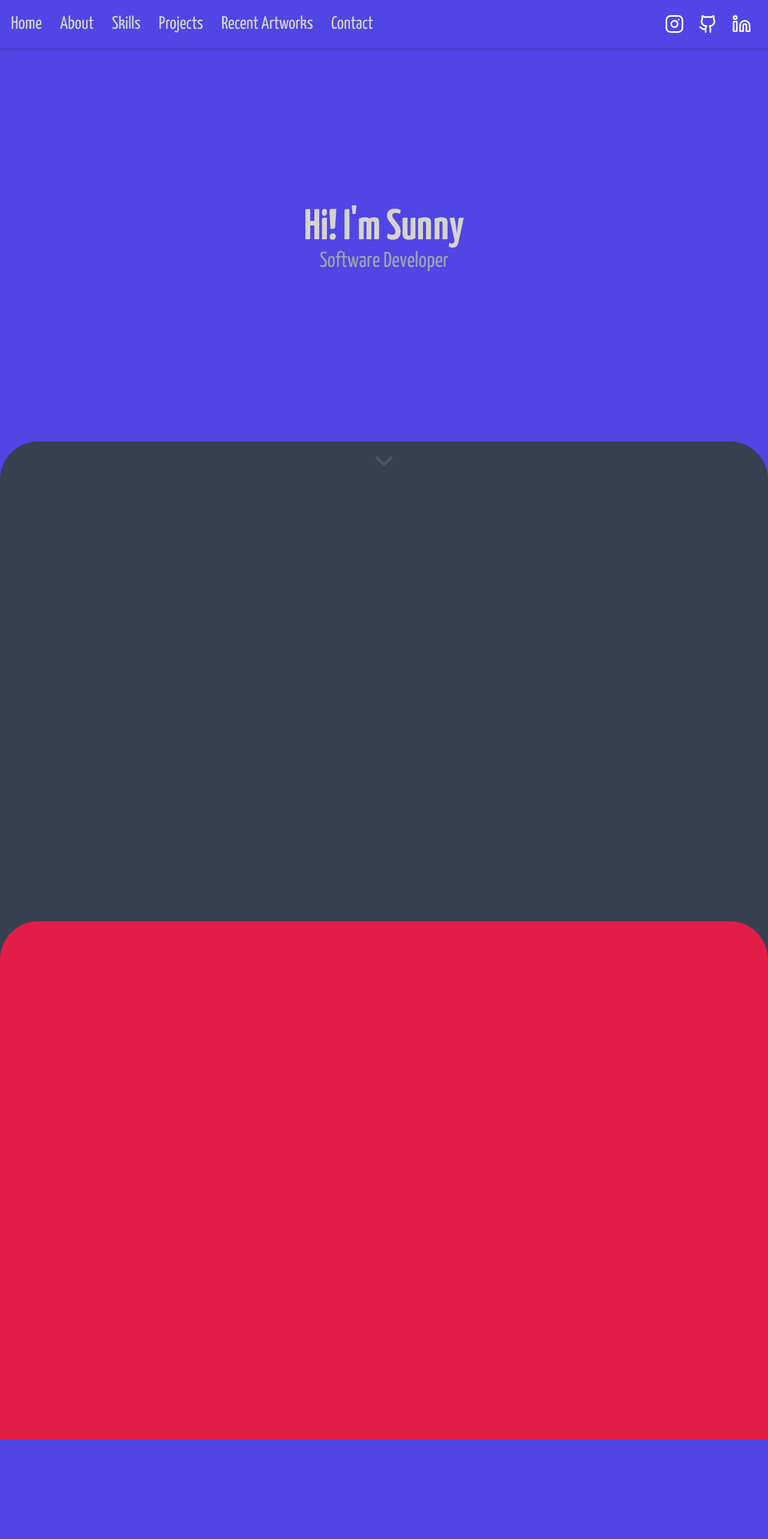
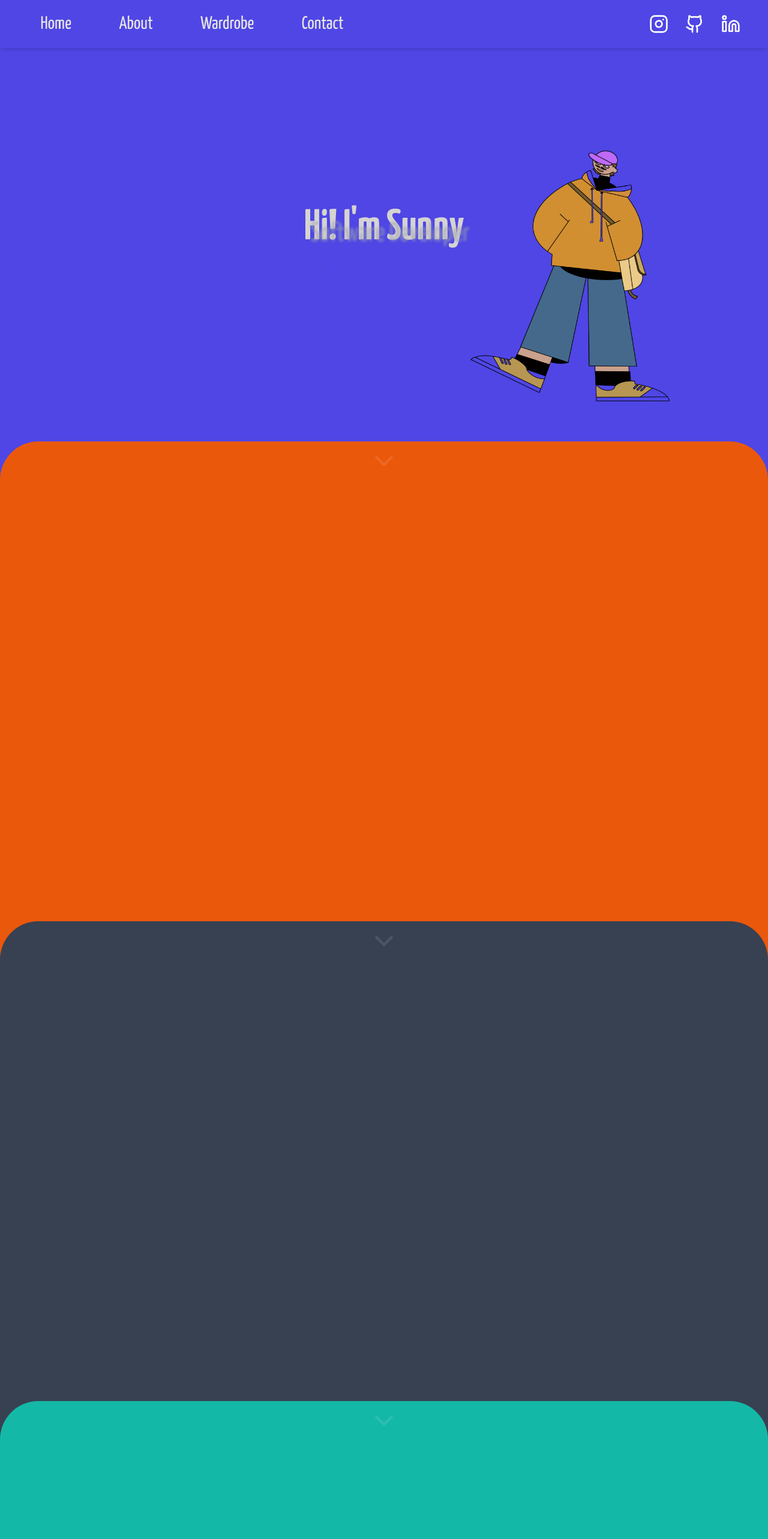
Before and after one commit to SunnyAnter/portfolio, a Next.js app: page / in a window 1280 px wide. Shown: the top 2566 px of the page at 60% size. Before the commit the page ends 2400 px from the top, so only its background shows below. Built offline with nearby package versions, Linux system fonts and the light colour scheme.

Commit message:
feat: color change and character add

```diff
--- a/src/app/page.js
+++ b/src/app/page.js
@@ -1,7 +1,8 @@
 import NavBar from "../components/nav-bar";
 import About from "../components/about";
-import Skills from "../components/skills";
+import Wardrobe from "../components/wardrobe";
 import Welcome from "../components/welcome";
+import Contact from "../components/contact"
 
 export default function Page() {
   return (
@@ -9,7 +10,8 @@ export default function Page() {
     <NavBar/>
       <Welcome/>
       <About />
-      <Skills />
+      <Wardrobe />
+      <Contact />
     </>
   );
 }
--- a/src/components/about.jsx
+++ b/src/components/about.jsx
@@ -1,11 +1,18 @@
+import { ChevronDown } from "lucide-react";
+
 export default function About() {
   return (
     <>
       <div
         id="about"
-        className="min-h-[100vh] flex flex-col justify-end items-center bg-gray-700"
+        className="min-h-[100vh] flex flex-col justify-end items-center bg-orange-600"
       >
-        <a className=" bg-rose-600 w-full h-16 rounded-t-full" href="#skills" />
+        <a
+          className="absolute bottom-[-100vh] bg-gray-700 w-full h-16 rounded-t-full flex flex-col items-center pt-2"
+          href="#wardrobe"
+        >
+          <ChevronDown color="white" size={50} className="opacity-10" />
+        </a>
       </div>
     </>
   );
--- /dev/null
+++ b/src/components/contact.jsx
@@ -0,0 +1,12 @@
+export default function Contact() {
+  return (
+    <>
+      <div
+        id="contact"
+        className="min-h-[100vh] flex flex-col justify-center items-center bg-teal-500"
+      >
+        <a href="mailto:sunnyelianter@gmail.com">mail</a>
+      </div>
+    </>
+  );
+}
--- a/src/components/nav-bar.jsx
+++ b/src/components/nav-bar.jsx
@@ -4,15 +4,21 @@ export default function NavBar() {
   return (
     <>
       <div className="top-0 fixed h-[10%] w-full flex justify-between items-center shadow-md">
-        <div className="flex gap-3 text-3xl text-stone-300 items-center w-[50%] justify-evenly">
-          <a href="#home" className="hover:text-gray-400">Home</a>
-          <a href="#about" className="hover:text-gray-400">About</a>
-          <a href="#skills" className="hover:text-gray-400">Skills</a>
-          <a href="#projects" className="hover:text-gray-400">Projects</a>
-          <a href="#skills" className="hover:text-gray-400">Recent Artworks</a>
-          <a href="#contact" className="hover:text-gray-400">Contact</a>
+        <div className="flex gap-3 text-3xl text-stone-200 items-center w-[50%] justify-evenly">
+          <a href="#home" className="hover:text-gray-400">
+            Home
+          </a>
+          <a href="#about" className="hover:text-gray-400">
+            About
+          </a>
+          <a href="#wardrobe" className="hover:text-gray-400">
+            Wardrobe
+          </a>
+          <a href="#contact" className="hover:text-gray-400">
+            Contact
+          </a>
         </div>
-        <div className="flex justify-around items-center pr-5 gap-2">
+        <div className="flex justify-end items-center gap-3 w-[50%] pr-[3%]">
           <Link
             className="w-12 h-12 rounded-xl border-white border-solid border-1 flex justify-center items-center hover:bg-gray-400"
             href="https://www.instagram.com/sunny.anter/"
--- a/src/components/skills.jsx
+++ /dev/null
@@ -1,11 +0,0 @@
-export default function Skills() {
-  return (
-    <>
-      <div
-        id="skills"
-        className="min-h-[100vh] flex flex-col justify-center items-center bg-rose-600"
-      >
-      </div>
-    </>
-  );
-}
--- /dev/null
+++ b/src/components/wardrobe.jsx
@@ -0,0 +1,18 @@
+import { ChevronDown } from "lucide-react";
+export default function Wardrobe() {
+  return (
+    <>
+      <div
+        id="wardrobe"
+        className="min-h-[100vh] flex flex-col justify-center items-center bg-gray-700"
+      >
+        <a
+          className="absolute bottom-[-200vh] bg-teal-500 w-full h-16 rounded-t-full flex flex-col items-center pt-2"
+          href="#contact"
+        >
+          <ChevronDown color="white" size={50} className="opacity-10" />
+        </a>
+      </div>
+    </>
+  );
+}
--- a/src/components/welcome.jsx
+++ b/src/components/welcome.jsx
@@ -1,5 +1,7 @@
 import { FlipWords } from "./flip-words";
 import { ChevronDown } from "lucide-react";
+import Sunny from '../../public/SunnyWelcome.PNG'
+import Image from "next/image";
 
 export default function Welcome() {
     const words = [
@@ -12,17 +14,27 @@ export default function Welcome() {
 
   return (
     <>
-      <div id="home" className="min-h-[100vh] flex flex-col justify-center items-center">
+      <div
+        id="home"
+        className="min-h-[100vh] flex flex-col justify-center items-center"
+      >
         <h1 className="text-7xl font-bold text-stone-300">
           Hi! I&apos;m Sunny
         </h1>
         <FlipWords words={words} className={"text-4xl text-gray-400"} />
         <a
-          className="absolute bottom-0 bg-gray-700 w-full h-16 rounded-t-full flex flex-col items-center pt-2"
+          className="absolute bottom-0 bg-orange-600 w-full h-16 rounded-t-full flex flex-col items-center pt-2"
           href="#about"
         >
-          <ChevronDown color="white" size={50} className="opacity-10"/>
+          <ChevronDown color="white" size={50} className="opacity-10" />
         </a>
+        <Image
+          src={Sunny}
+          alt="Sunny regular outfit"
+          className="absolute right-6 bottom-10 hover:bg-white"
+          width={600}
+          height={600}
+        />
       </div>
     </>
   );
```
Also changed, not shown: public/SunnyWelcome.PNG (added).
